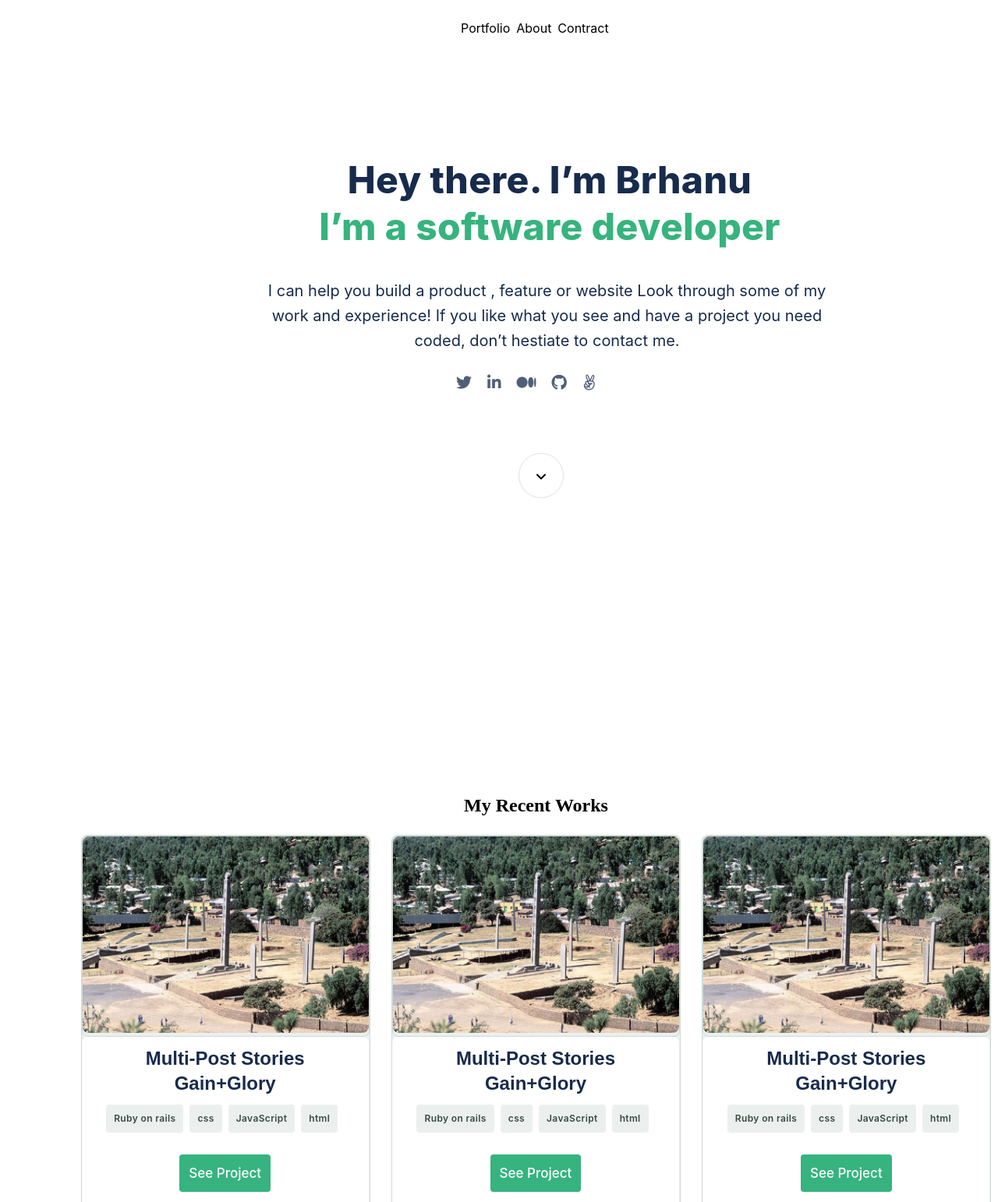
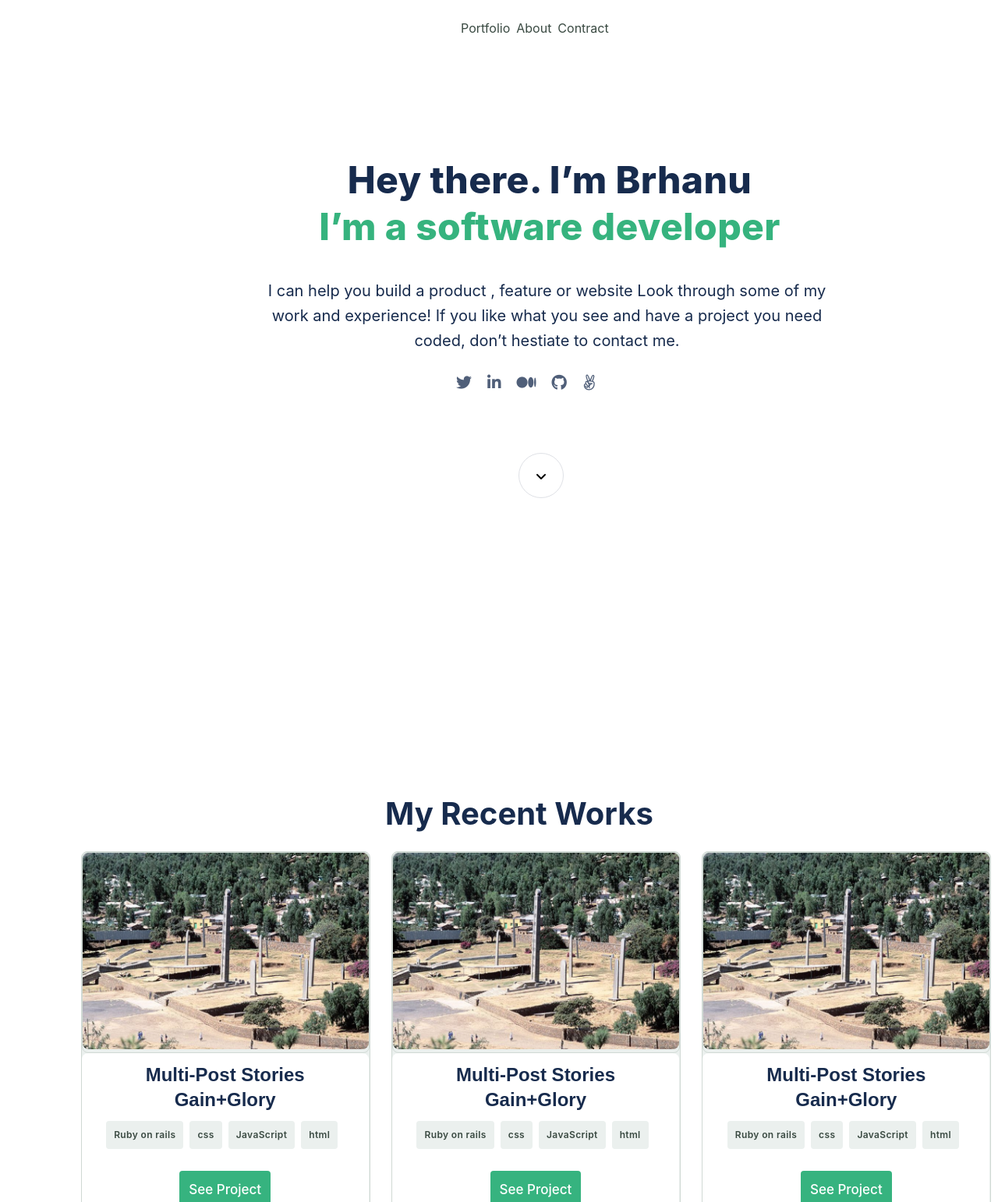
Before and after one commit to brhanuhailu/brhanuhailu.github.io, a website: page index.html in a window 1280 px wide. Shown: the top 1542 px of the page at 78% size. Drawn offline with Linux system fonts and the light colour scheme.

Commit message:
fix index.html issue

```diff
--- a/index.html
+++ b/index.html
@@ -14,9 +14,9 @@
         <button><i class="fa fa-bars" class="humberger"></i></button>
         <nav>
             <ul class="header-nav-desktop">
-                <li>Portfolio</li>
-                <li>About</li>
-                <li>Contract</li>
+                <li><a href="">Portfolio</a></li>
+                <li><a href="">About</a></li>
+                <li><a href="">Contract</a></li>
             </ul>
         </nav>
     </header>
@@ -43,7 +43,7 @@
         </div>
     </section>
     <section class="work-container">
-        <h1>My Recent Works</h1>
+        <h2>My Recent Works</h2>
         <img class="indicator"src="images/Indicator.png" alt="Work Indicator">
         <div class="work-card-container">
             <div class="work-card">
@@ -162,6 +162,7 @@
             </div>
         </div>
     </section>
+    <!--end of work-->
     <!--about me section started-->
     <section class="abt-me">
         <h2 class="abt-me-title">About me</h2>
```
